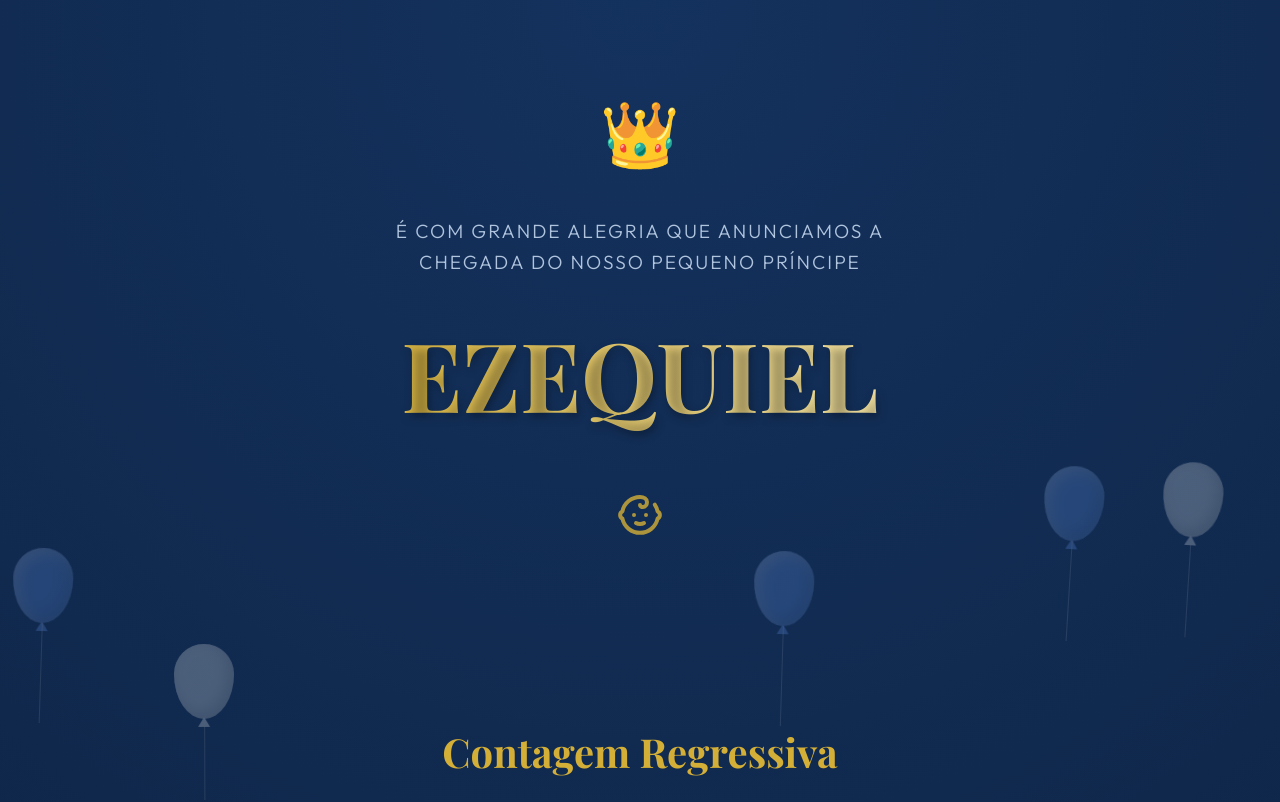
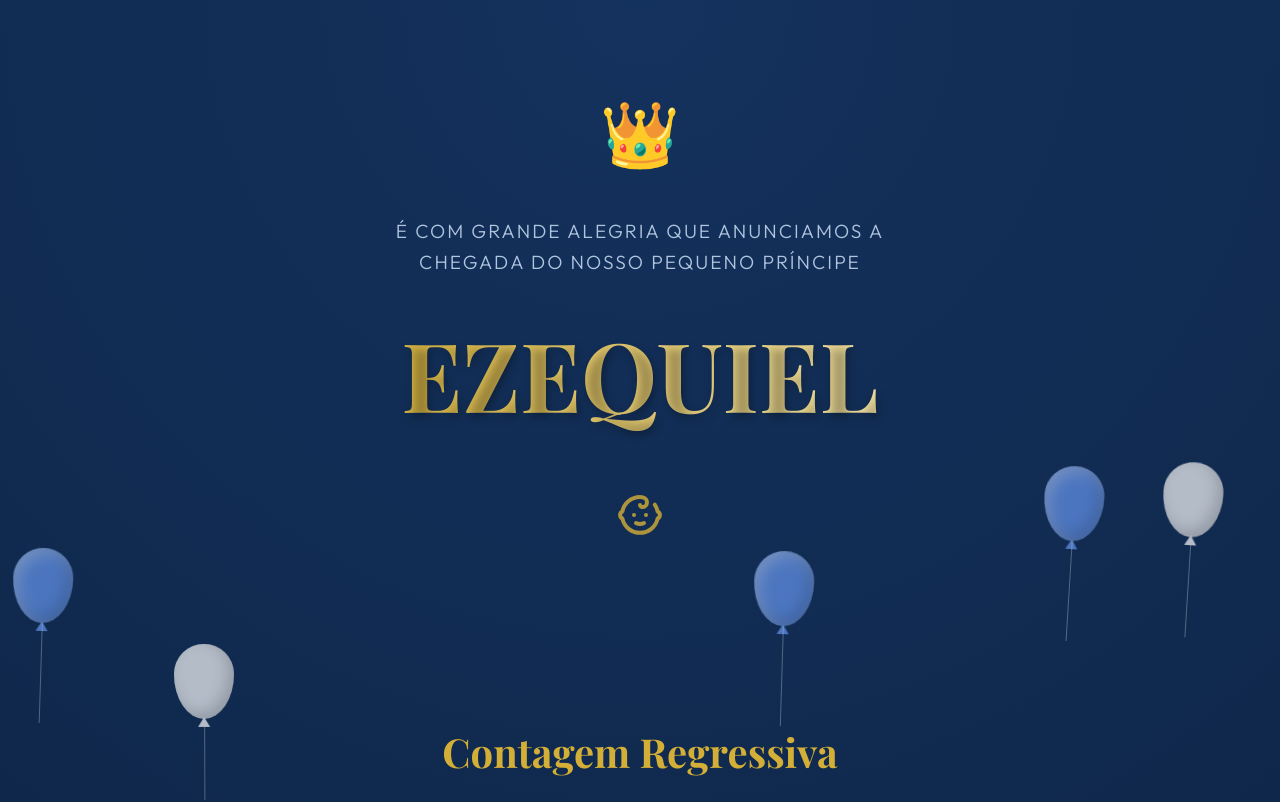
Before and after one commit to erick33dias07-cloud/convite-ezequiel, a React (Vite) app: page / in a window 1280 px wide. Shown: the top 802 px of the page. Built offline with nearby package versions, Linux system fonts and the light colour scheme; a web font is replaced by a local one.

Commit message:
Fix: balloons behind all content with z-index -1

```diff
--- a/src/components/Balloons.css
+++ b/src/components/Balloons.css
@@ -5,7 +5,7 @@
   width: 100vw;
   height: 100vh;
   pointer-events: none;
-  z-index: 0;
+  z-index: -1;
   overflow: hidden;
 }
 
@@ -13,7 +13,7 @@
   position: absolute;
   bottom: -150px;
   animation: floatUp linear infinite;
-  opacity: 0.25;
+  opacity: 0.7;
 }
 
 @keyframes floatUp {
```
